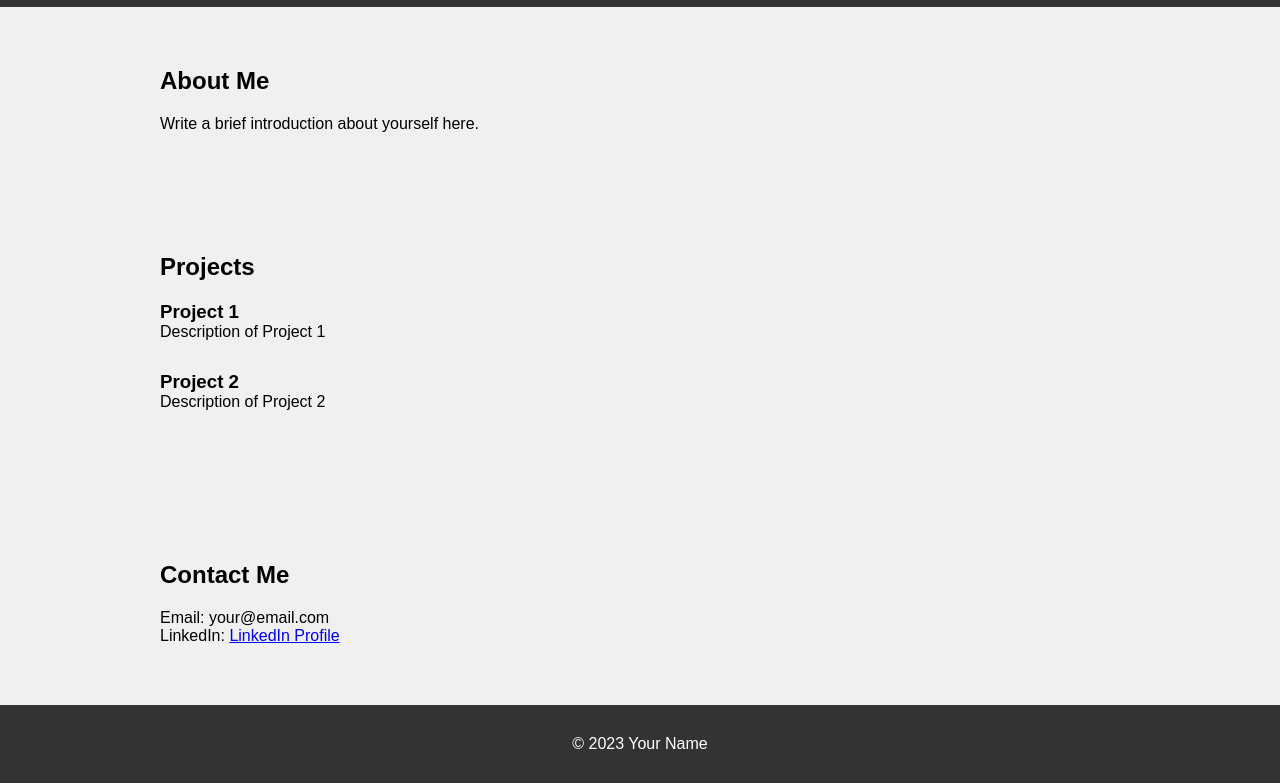
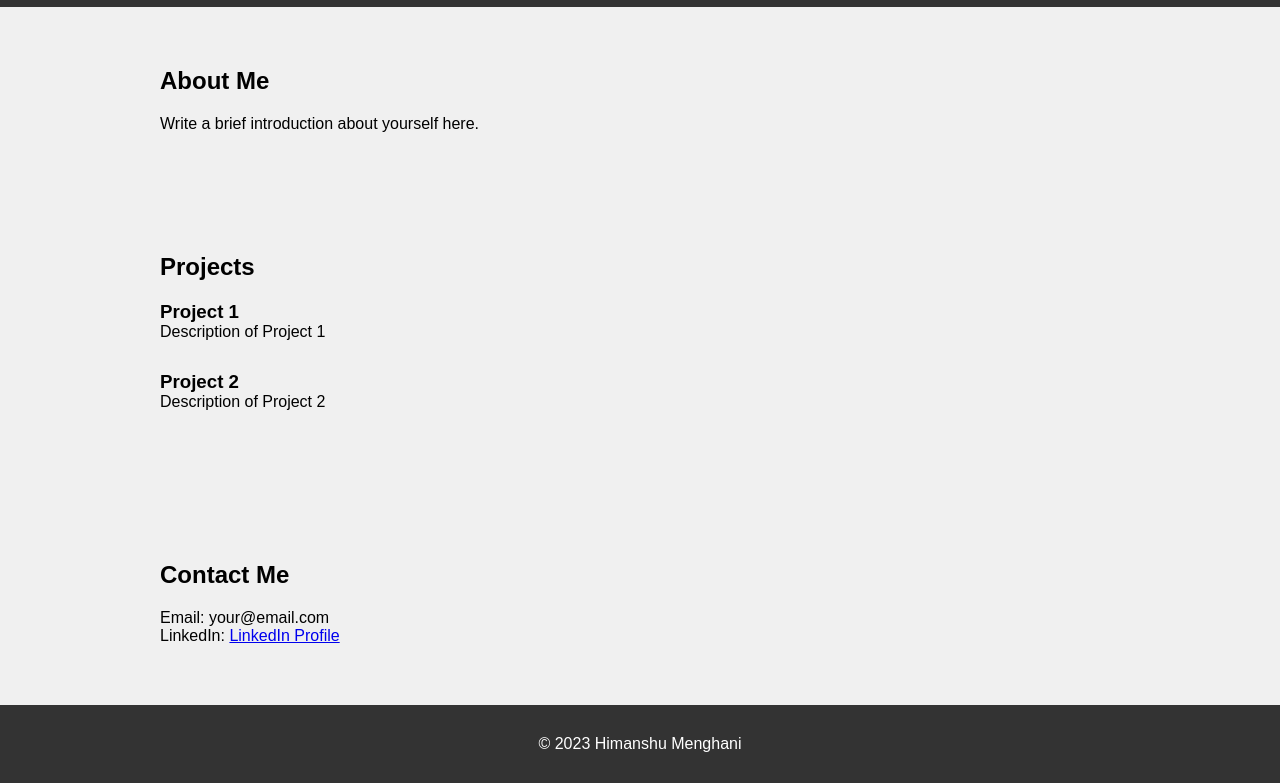
Before and after one commit to 524himanshu/Portfolio, a plain HTML site: page index.html in a window 1280 px wide. Shown: the part 99-882 px from the top of the page. Drawn offline with Linux system fonts and the light colour scheme.

Commit message:
Commit 2

```diff
--- a/index.html
+++ b/index.html
@@ -52,7 +52,7 @@
 
     <footer>
         <div class="container">
-            <p>&copy; 2023 Your Name</p>
+            <p>&copy; 2023 Himanshu Menghani</p>
         </div>
     </footer>
 </body>
```
